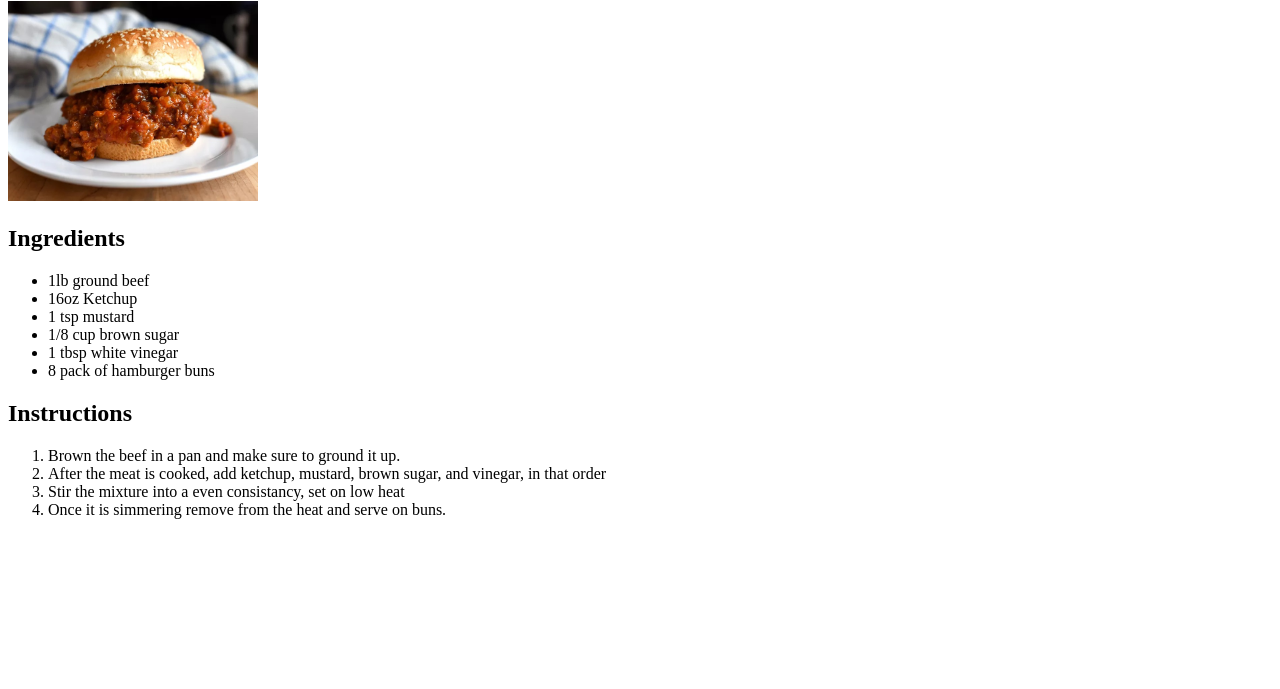
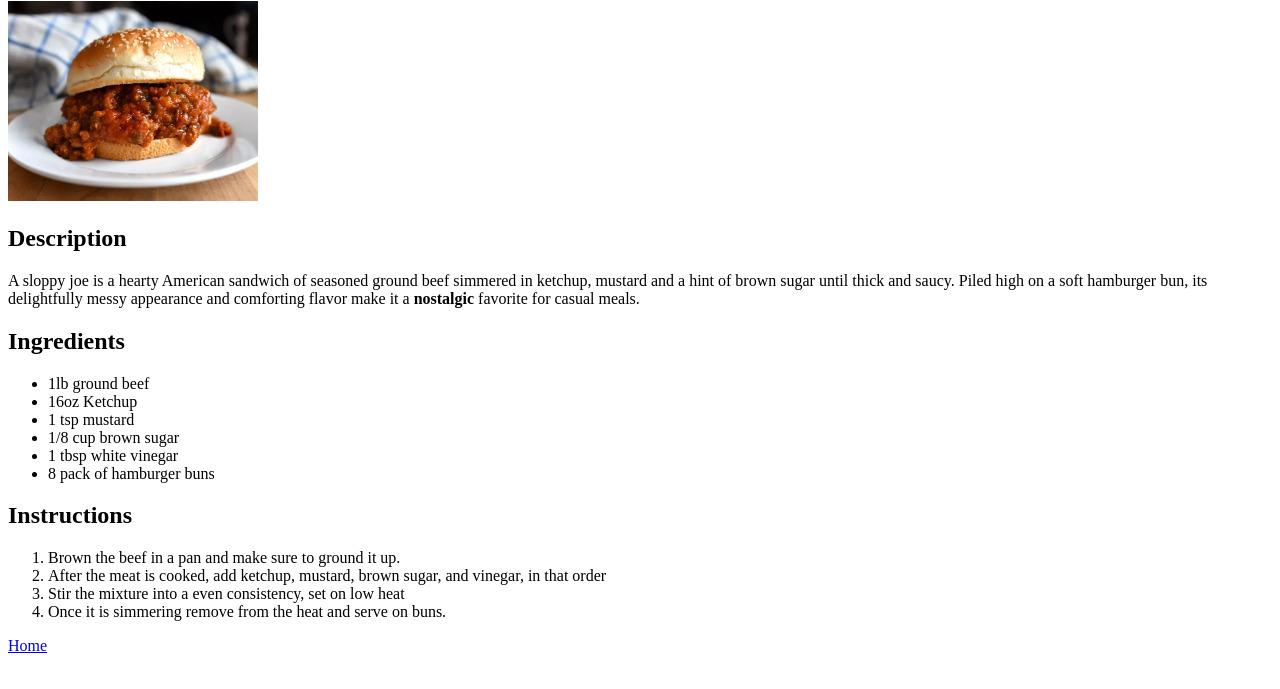
Before and after one commit to stanglg/odin-recipes, a plain HTML site: page recipes/sloppyjoe.html in a window 1280 px wide. Shown: the part 79-768 px from the top of the page. Drawn offline with Linux system fonts and the light colour scheme; files whose address does not match are found by name.

Commit message:
updated sloppyjoe.html fixed spelling errors and added description

```diff
--- a/recipes/sloppyjoe.html
+++ b/recipes/sloppyjoe.html
@@ -8,6 +8,9 @@
 <body>
     <h1>Sloppy Joe Recipe</h1>
     <img src="/repos/odin-recipes/img/sloppyjoe.jpeg" alt="Image of Sloppy Joe" height="200" width="250">
+
+        <h2>Description</h2>
+        <p>A sloppy joe is a hearty American sandwich of seasoned ground beef simmered in ketchup, mustard and a hint of brown sugar until thick and saucy. Piled high on a soft hamburger bun, its delightfully messy appearance and comforting flavor make it a <strong>nostalgic</strong> favorite for casual meals.</p>
         <h2>Ingredients</h2>
         <ul>
             <li>1lb ground beef</li>
@@ -22,8 +25,10 @@
         <ol>
             <li>Brown the beef in a pan and make sure to ground it up.</li>
             <li>After the meat is cooked, add ketchup, mustard, brown sugar, and vinegar, in that order</li>
-            <li>Stir the mixture into a even consistancy, set on low heat</li>
+            <li>Stir the mixture into a even consistency, set on low heat</li>
             <li>Once it is simmering remove from the heat and serve on buns.</li>
         </ol>
+        <a href="../index.html">Home</a>
 </body>
+
 </html>
```
